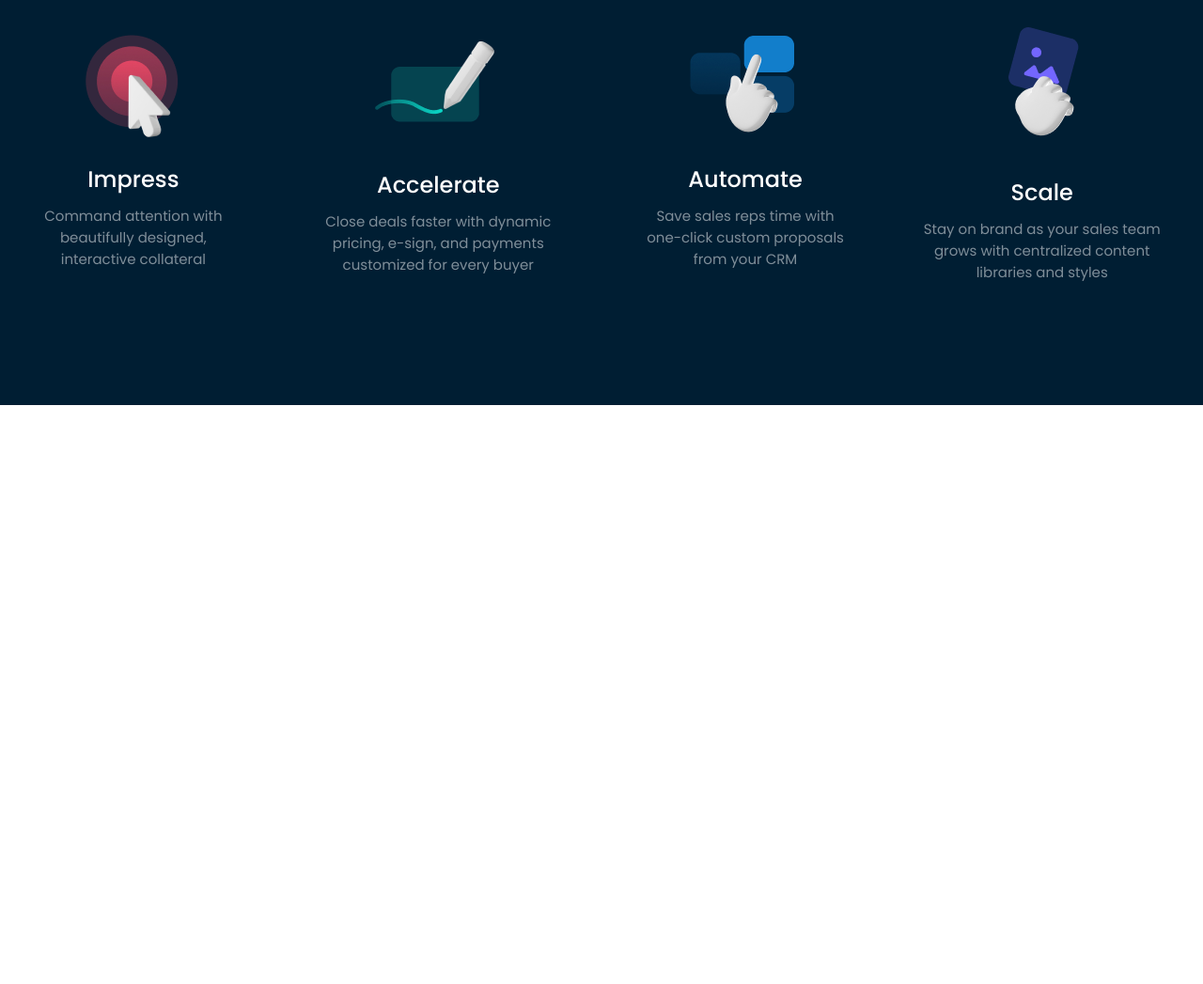
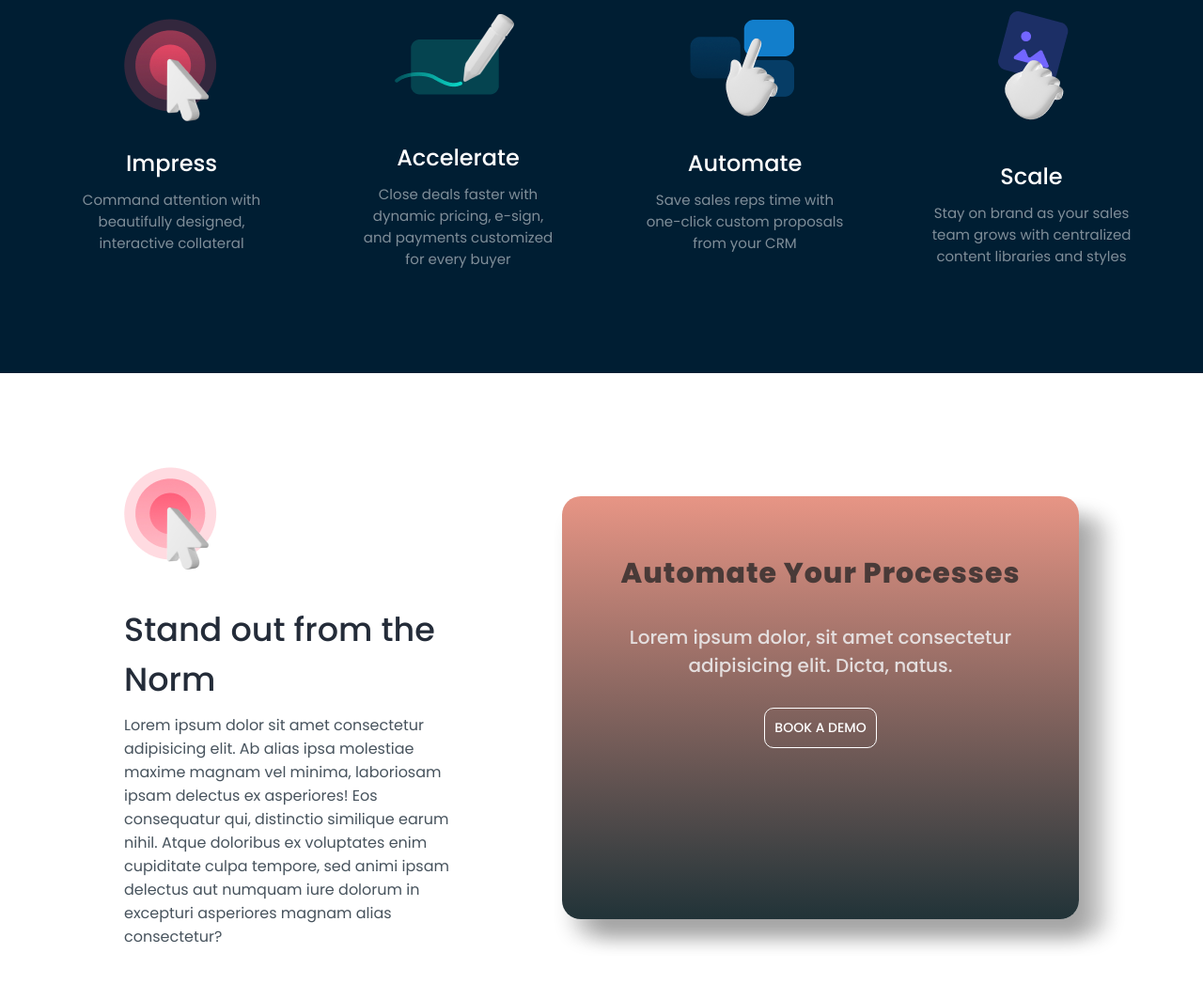
Before and after one commit to kennydageek/hotel-sass, a plain HTML site: page index.html in a window 1280 px wide. Shown: the part 897-1944 px from the top of the page at 94% size. Before the commit the page ends 1328 px from the top, so only its background shows below. Drawn offline with Linux system fonts and the light colour scheme.

Commit message:
section automate

```diff
--- a/index.html
+++ b/index.html
@@ -75,7 +75,7 @@
 
 
                               <div class="list-items--right">
-                                   <a href="#" class="list-items__link btn__primary btn__primary--big">Learn more</a>
+                                   <a href="#" class="list-items__link btn__secondary">Book a demo</a>
                               </div>
                          </div>
                     </div>
@@ -88,7 +88,7 @@
 
    <!-- Processes/Services offered -->
 
-     <div class="section-process">
+     <section class="section-process">
           <div class="section-container flex">
                <div class="section-items">
                     <div class="section-image">
@@ -122,7 +122,40 @@
                     <p class="section__paragraph">Stay on brand as your sales team grows with centralized content libraries and styles</p>
                </div>
           </div>
-     <div/>
+     </section>
+     <!-- Processes/Services offered ends -->
+
+     <!-- Section automate -->
+     <section class="section-automate">
+          <div class="section-container flex">
+               <div class="section-info">
+                    <div class="section-text">
+                         <div class="section-text-img">
+                              <img src="/images/impress.webp" alt="#" class="section-text__img">
+                         </div>
+                         <h2 class="section__title">Stand out from the Norm</h2>
+
+                         <p class="section-auto__paragraph">Lorem ipsum dolor sit amet consectetur adipisicing elit. Ab alias ipsa molestiae maxime magnam vel minima, laboriosam ipsam delectus ex asperiores! Eos consequatur qui, distinctio similique earum nihil. Atque doloribus ex voluptates enim cupiditate culpa tempore, sed animi ipsam delectus aut numquam iure dolorum in excepturi asperiores magnam alias consectetur?</p>
+                    </div>
+               </div>
+               <div class="content-showcase content-showcase--mod">
+                    <div class="content-showcase-container">
+                         <h2 class="content-showcase-container__heading">Automate your processes</h2>
+
+                         <p class="content-showcase__text">
+                              Lorem ipsum dolor, sit amet consectetur adipisicing elit. Dicta, natus.
+                         </p>
+
+
+                         <div class="list-items--right">
+                              <a href="#" class="list-items__link btn__secondary">Book a demo</a>
+                         </div>
+                    </div>
+               </div>
+          </div>
+     </section>
+     <!-- Section automate ends -->
+
    </body>
 
 </html>
--- a/style.css
+++ b/style.css
@@ -25,12 +25,13 @@ All custom properties start here
     --border-underline: #5D5FEF;
 
     /* Text color variables */
-    --color-grey: #47535dbf;
+    --color-grey: #47535d;
     --color-white: #fff;
     --color-white2: rgba(255,255,255, .2);
     --color-black: rgba(0,0,0, .2);
     --color-white3: #e4dede;
     --color-blue1: #7f8e99;
+    --color-black-heading: #242C39;
 
     /* Font family variables*/
     --font-familyHead: poppins, sans-serif;
@@ -78,9 +79,11 @@ body {
 
  .navigation {
     height: 8.5rem;
+    width:100%;
     background-image: linear-gradient(to right, var(--bg-color-deepOrange), var(--bg-color-lighterOrange), var(--bg-color-lightOrange));
     border-bottom: 1px solid var(--color-white2);
     overflow-x: hidden;
+    z-index: 1;
 }
 
 
@@ -208,14 +211,19 @@ body {
 }
 
 .content-showcase {
-    background-image:var(--bg-gradient);
+    background-color: transparent;
     border: 4px solid var(--color-white3);
     border-radius: 2rem;
     flex-basis: 55rem;
     height: 45rem;
-    box-shadow:  3rem 5rem 3rem rgba(0,0,0, .2), 3rem 5rem 3rem rgba(0,0,0, .2);
+    box-shadow:  3rem 2rem 2rem rgba(0,0,0, .2), 1rem 2rem 2rem rgba(0,0,0, .2);
     position: relative;
     align-items: center;
+}
+
+.content-showcase--mod {
+    background-image: linear-gradient(to bottom, var(--bg-color-deepOrange), var(--bg-color-green));
+    border: none;
 }
 
 .content-showcase-container{
@@ -254,21 +262,26 @@ body {
 .section-container {
     display: flex;
     align-items: center;
-    justify-content: space-evenly;
+    justify-content: center;
+    margin: 0 auto;
+    padding: 0 3rem;
 }
 
 .section-items {
     text-align: center;
-    padding: 2rem;
+    /* padding: 2rem; */
     color: var(--color-blue1);
+    width: 60rem;
+    /* background-color: red; */
+    /* margin-right: 2rem; */
 }
 
 .section-image {
-
+    /* width: 4rem; */
 }
 
 .section-image__image {
-
+/* width: 100%; */
 }
 
 .section__heading{
@@ -280,9 +293,55 @@ body {
 .section__paragraph{
     margin: 1rem auto;
     font-size: 1.5rem;
-    width: 87%;
-    /* background: red; */
+    /* background: blue; */
+    width:70%;
 }
+/* Section processes ends here */
+
+/* Section automate starts here */
+
+.section-automate {
+    padding: 10rem 0;
+    /* background-color: red; */
+}
+
+.section-info {
+    flex-basis: 30%;
+    /* background-color: blue; */
+    margin-right: 10rem;
+}
+
+.section-text {
+    text-align: left;
+}
+
+.section-text-img {
+
+}
+
+.section-text__img {
+
+}
+
+.section__title {
+    font-size: 3.5rem;
+    margin: 2rem 0 1rem;
+    color: var(--color-black-heading);
+    font-weight: 500;
+}
+
+.section-auto__paragraph {
+    color: var(--color-grey);
+}
+
+.section-autoimage {
+    background: pink;
+    margin: 0;
+    /* width: 100%; */
+}
+
+/* Section automate ends here */
+
 /*Body Styles ends */
 
 
```
